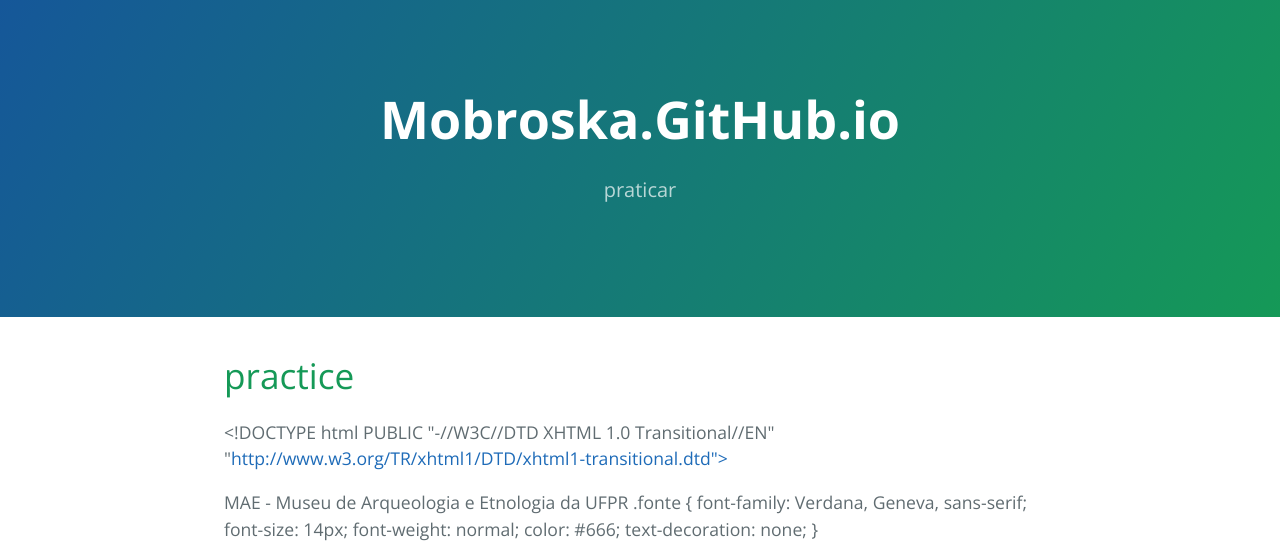
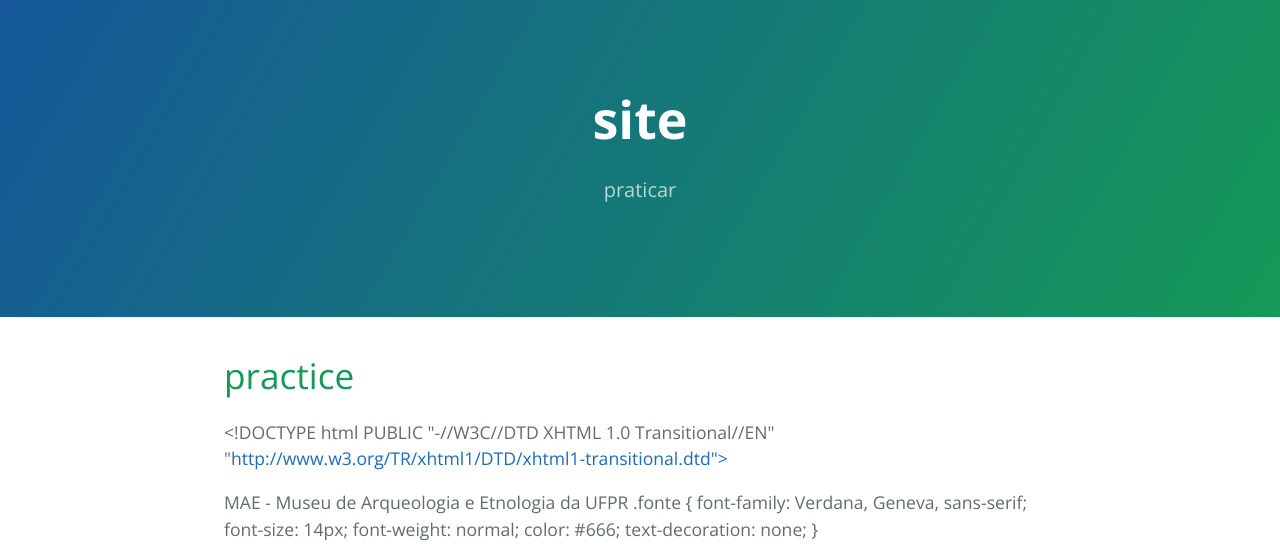
Before and after one commit to mobroska/mobroska.github.io, a plain HTML site: page index.html in a window 1280 px wide. Shown: the top 557 px of the page. Drawn offline with nearby package versions, Linux system fonts and the light colour scheme.

Commit message:
Update index.html

```diff
--- a/index.html
+++ b/index.html
@@ -11,7 +11,7 @@
   </head>
   <body>
     <section class="page-header">
-      <h1 class="project-name">Mobroska.GitHub.io</h1>
+      <h1 class="project-name">site</h1>
       <h2 class="project-tagline">praticar</h2>
     </section>
 
```
